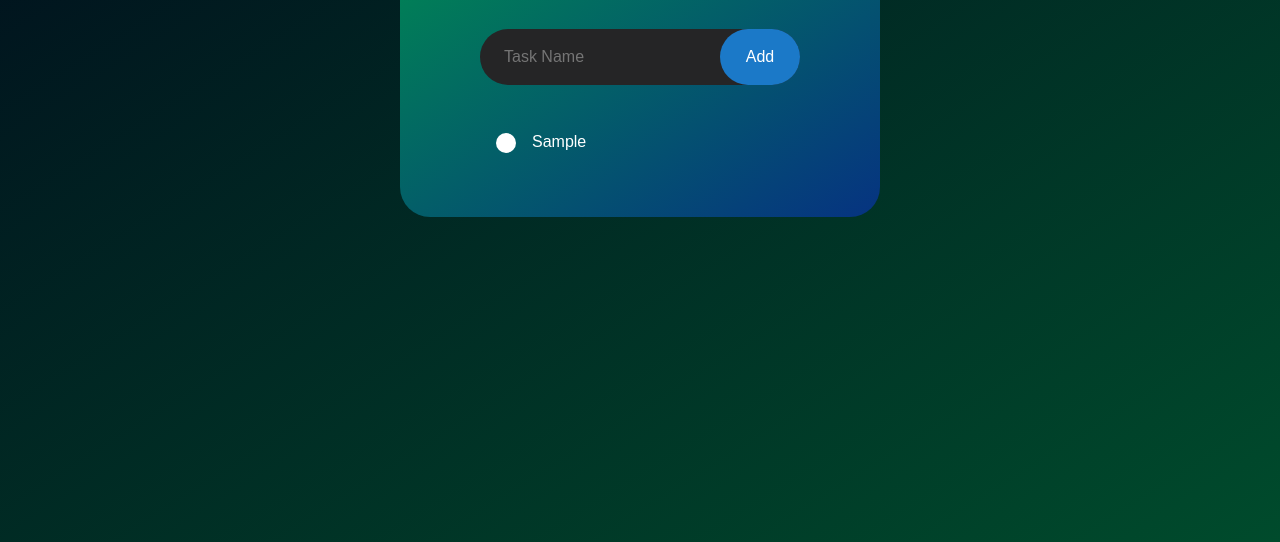
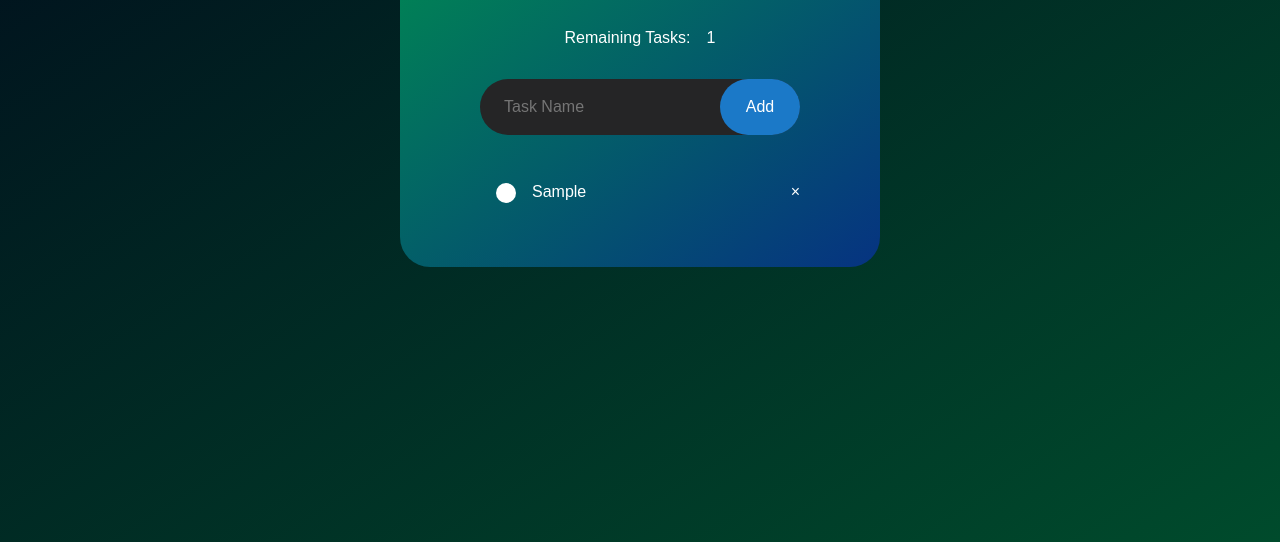
Before and after one commit to JasonT6/Simple-Todo-List, a plain HTML site: page index.html in a window 1280 px wide. Both pictures are taken after typing "Sample" into the empty fields and a click on the button "Add". Shown: the part 258-800 px from the top of the page. Drawn offline with Linux system fonts and the light colour scheme.

Commit message:
added ability to delete tasks and added a remaning tasks counter and also added localstorage saving

```diff
--- a/index.html
+++ b/index.html
@@ -11,6 +11,10 @@
     <div class="container">
         <div class="title">
             <h1>To-Do List</h1>
+        </div>
+        <div class="remaining-tasks">
+            <p>Remaining Tasks: </p>
+            <span class = "remaining-number">0</span>
         </div>
         <div class="input-section">
             <input type="text" id = "input-box" placeholder="Task Name">
--- a/script.js
+++ b/script.js
@@ -1,13 +1,38 @@
 const inputBox = document.getElementById("input-box");
 const taskList = document.getElementsByClassName("task-list")[0];
+
+function increaseCount(className){
+    const currentNumberElement = document.getElementsByClassName(className)[0];
+    var number = parseInt(currentNumberElement.innerHTML);
+    number = number + 1;
+    currentNumberElement.innerHTML = number;
+}
+
+function decreaseCount(className){
+    const currentNumberElement = document.getElementsByClassName(className)[0];
+    var number = parseInt(currentNumberElement.innerHTML);
+    number = number - 1;
+    currentNumberElement.innerHTML = number;
+}
 
 function addTask(){
     if (inputBox.value !== ""){
         let newListElement = document.createElement("li");
         newListElement.innerHTML = inputBox.value;
-        taskList.appendChild(newListElement)
+        taskList.appendChild(newListElement);
+
+        let closeButton = document.createElement("span");
+        var closeIcon = document.createTextNode("\u00D7");
+        closeButton.className = "close-button";
+        closeButton.appendChild(closeIcon);
+        newListElement.appendChild(closeButton);
+
+        increaseCount("remaining-number");
+
     }
     inputBox.value = "";
+    saveData();
+
 }
 
 inputBox.addEventListener("keyup", function(e){
@@ -20,5 +45,40 @@ inputBox.addEventListener("keyup", function(e){
 taskList.addEventListener("click", function(e){
     if (e.target.tagName === "LI"){
         e.target.classList.toggle('done');
+        if (e.target.className === "done"){
+            decreaseCount("remaining-number");
+        }
+        else{
+            increaseCount("remaining-number");
+        }
     }
+    saveData();
 });
+
+taskList.addEventListener("click", function(e){
+    if (e.target.tagName === "SPAN"){
+        if (e.target.parentElement.className !== "done"){
+            decreaseCount("remaining-number");
+        }
+        e.target.parentElement.remove();
+    }
+    saveData();
+});
+
+function countRemaning(){
+    var count = document.getElementsByClassName("task-list")[0].getElementsByTagName("li").length;
+    var doneCount = document.getElementsByClassName("task-list")[0].getElementsByClassName("done").length
+    console.log(count - doneCount);
+    return count - doneCount;
+}
+
+function saveData(){
+    localStorage.setItem("taskData", taskList.innerHTML);
+}
+
+function loadData(){
+    taskList.innerHTML = localStorage.getItem("taskData");
+    document.getElementsByClassName("remaining-number")[0].innerHTML = countRemaning();
+}
+
+loadData();
--- a/style.css
+++ b/style.css
@@ -36,6 +36,12 @@ body{
     flex-direction: column;
 }
 
+.remaining-tasks{
+    display: flex;
+    margin-top: 2em;
+    gap: 1em
+
+}
 
 .input-section{
     display: flex;
@@ -89,6 +95,7 @@ body{
 }
 
 .task-list{
+    position: relative;
     list-style: none;
     width: 20em;
     cursor: pointer;
@@ -122,3 +129,9 @@ body{
 .task-list li:hover::before{
     box-shadow: 0 0 25px rgb(23, 245, 34), 0 0 10px rgb(23, 245, 34);
 }
+
+.close-button{
+    position: absolute;
+    right: 0;
+    color: #fff;
+}
```
